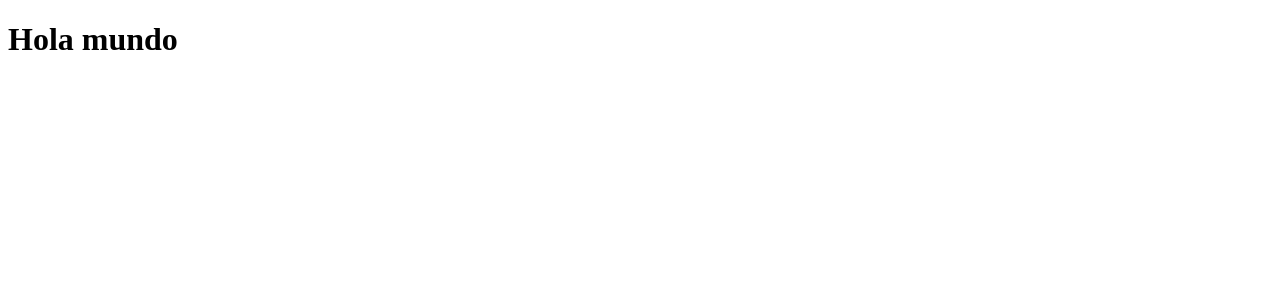
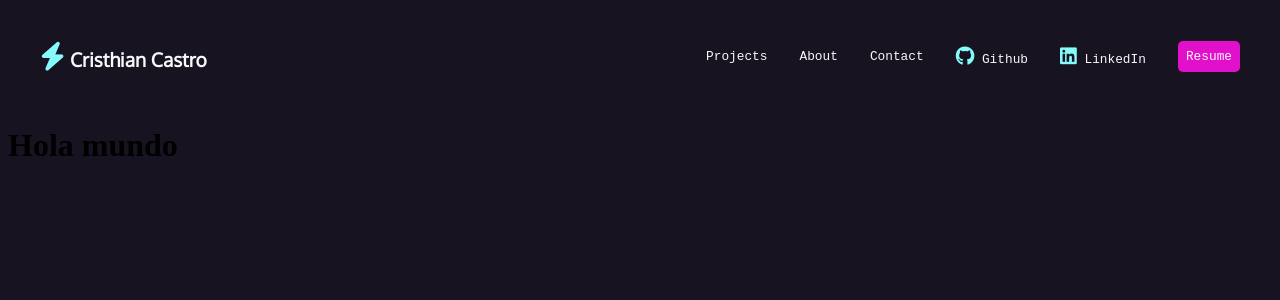
Before and after one commit to cbcristhian/html-testing-devtools, an Angular app: page / in a window 1280 px wide. Shown: the top 300 px of the page. Built offline with nearby package versions, Linux system fonts and the light colour scheme; a web font is replaced by a local one.

Commit message:
navbar structured and styled

```diff
--- a/angular.json
+++ b/angular.json
@@ -93,6 +93,7 @@
               "src/assets"
             ],
             "styles": [
+              "node_modules/@fortawesome/fontawesome-free/css/all.min.css",
               "src/styles.scss"
             ],
             "scripts": []
--- a/package.json
+++ b/package.json
@@ -20,6 +20,7 @@
     "@angular/platform-browser": "^15.2.0",
     "@angular/platform-browser-dynamic": "^15.2.0",
     "@angular/router": "^15.2.0",
+    "@fortawesome/fontawesome-free": "^6.3.0",
     "eslint-config-prettier": "^8.7.0",
     "eslint-plugin-prettier": "^4.2.1",
     "prettier-eslint": "^15.0.1",
--- a/src/app/app.component.html
+++ b/src/app/app.component.html
@@ -1 +1,2 @@
+<app-navbar></app-navbar>
 <h1>Hola mundo</h1>
--- a/src/app/app.module.ts
+++ b/src/app/app.module.ts
@@ -3,9 +3,10 @@ import { BrowserModule } from '@angular/platform-browser';
 
 import { AppRoutingModule } from './app-routing.module';
 import { AppComponent } from './app.component';
+import { NavbarComponent } from './components/navbar/navbar.component';
 
 @NgModule({
-  declarations: [AppComponent],
+  declarations: [AppComponent, NavbarComponent],
   imports: [BrowserModule, AppRoutingModule],
   providers: [],
   bootstrap: [AppComponent],
--- /dev/null
+++ b/src/app/components/navbar/navbar.component.html
@@ -0,0 +1,27 @@
+<nav>
+  <ul>
+    <li>
+      <h1>
+        <a href=""> <i class="fa-solid fa-bolt"></i> Cristhian Castro</a>
+      </h1>
+    </li>
+    <li><a href="">Projects</a></li>
+    <li><a href="">About</a></li>
+    <li>
+      <a href=""> Contact</a>
+    </li>
+    <li>
+      <a href="https://github.com/cbcrisel">
+        <i class="fa-brands fa-github"></i> Github</a
+      >
+    </li>
+    <li>
+      <a
+        href="https://www.linkedin.com/in/cristhian-castro-balderas-a4376b205/"
+      >
+        <i class="fa-brands fa-linkedin"></i> LinkedIn</a
+      >
+    </li>
+    <li><a href="" class="button">Resume</a></li>
+  </ul>
+</nav>
--- /dev/null
+++ b/src/app/components/navbar/navbar.component.scss
@@ -0,0 +1,69 @@
+@import "/src/variables.scss";
+
+:host{
+  font-family: $mono;
+  font-size: 80%;
+  padding: 1rem;
+}
+
+h1 a{
+  font-family: $sans;
+}
+
+ul{
+  list-style-type: none;
+  padding: 0;
+  margin: 0;
+  display: flex;
+  flex-flow: row wrap;
+  justify-content: center;
+  align-items: center;
+  gap: 2rem;
+
+  & li:first-child{
+    flex-basis: 100%;
+    text-align: center;
+  }
+}
+
+nav a{
+  color: $white;
+  text-decoration: none;
+  display: block;
+
+  &:hover{
+    color: $magenta;
+  }
+}
+
+nav [class*="fa-"] {
+  font-size: 150%;
+  color: $aqua;
+
+  &:hover{
+    color: $magenta;
+  }
+}
+
+.button{
+  background-color: $magenta;
+  padding: 0.5rem;
+  border-radius: 5px;
+
+  &:hover{
+    color: $black;
+    background-color: $hotmag;
+  }
+}
+
+@media (min-width: 850px) {
+  nav{
+    max-width: 1200px;
+    margin: 0 auto
+  }
+  nav li:first-child{
+    flex-basis: auto;
+    text-align: left;
+    margin-right: auto;
+  }
+}
--- a/src/index.html
+++ b/src/index.html
@@ -20,6 +20,10 @@
     />
   </head>
   <body>
+    <script
+      src="https://kit.fontawesome.com/8f22105ecb.js"
+      crossorigin="anonymous"
+    ></script>
     <app-root></app-root>
   </body>
 </html>
--- a/src/styles.scss
+++ b/src/styles.scss
@@ -1 +1,7 @@
 /* You can add global styles to this file, and also import other style files */
+@import "/src/variables.scss";
+
+body{
+  padding: 0;
+  background-color: $black;
+}
```
Also changed, not shown: src/app/components/navbar/navbar.component.ts (added, +8 -0 lines), 2 other files (tests, documents, lock files or other folders).
